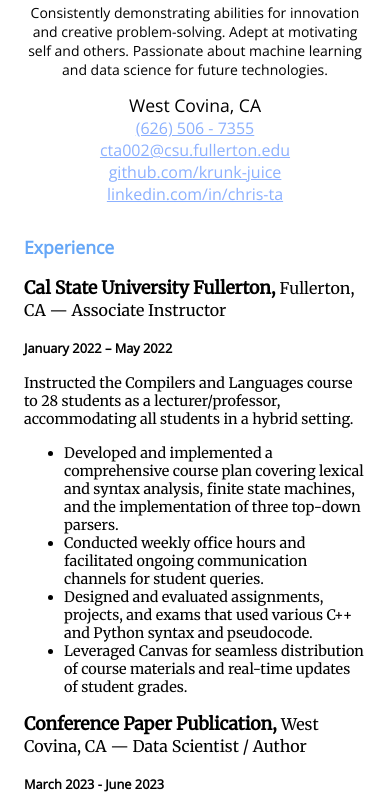
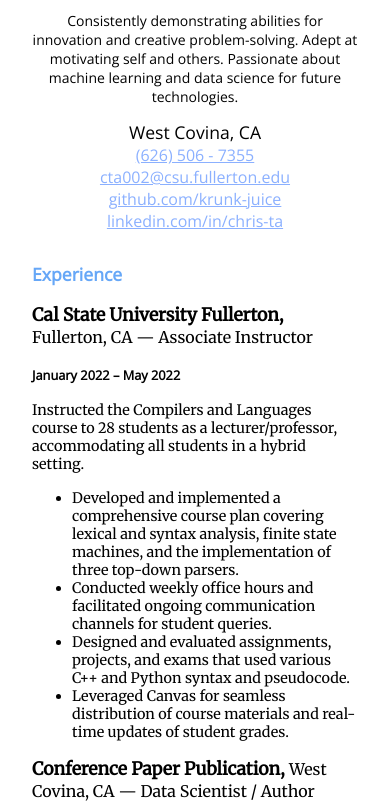
Before and after one commit to Krunk-Juice/Resume, a plain HTML site: page index.html in a window 390 px wide. Shown: the part 98-905 px from the top of the page. Drawn offline with nearby package versions, Linux system fonts and the light colour scheme.

Commit message:
Update style.css

```diff
--- a/style.css
+++ b/style.css
@@ -130,7 +130,7 @@ footer p {
     .container {
         display: flex;
         flex-direction: column;
-        padding: 1rem 1rem 0.5rem 1rem;
+        padding: 1.5rem 1.5rem 0.75rem 1.5rem;
     }
 
     .container > * {
```
